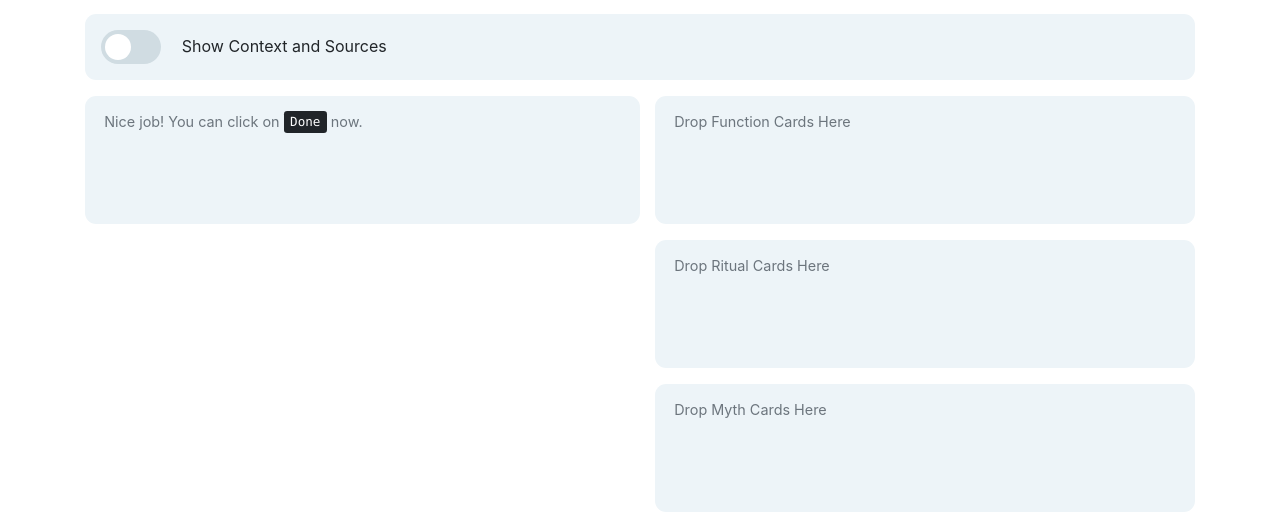
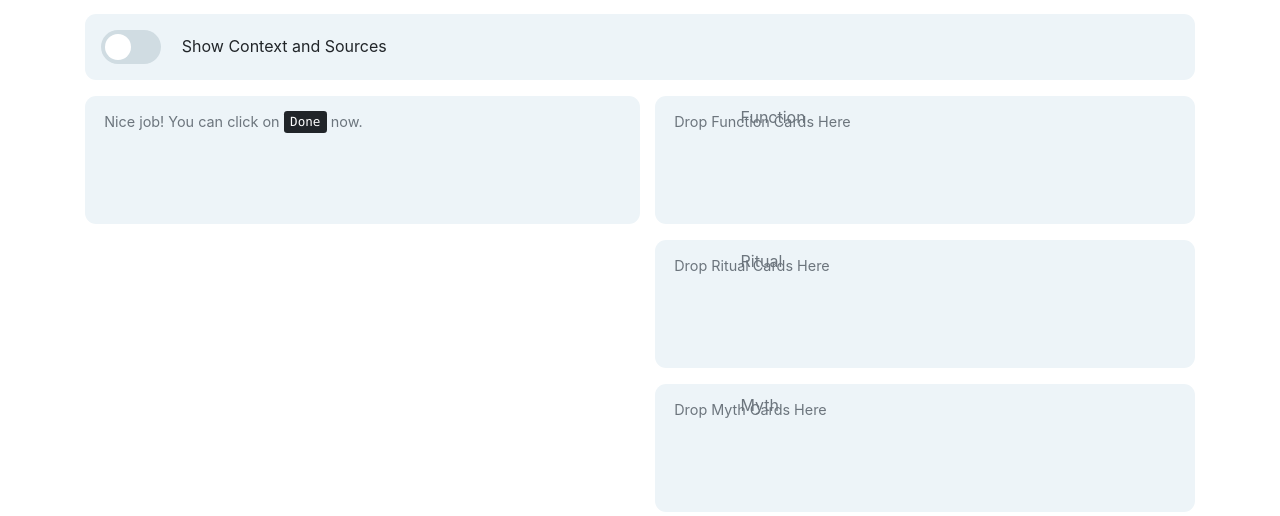
Before and after one commit to megagustav/DfM-Content, a PHP site: page /survey2/index.php in a window 1280 px wide. Shown: the part 1123-1639 px from the top of the page. Run offline with PHP 8.4, Linux system fonts and the light colour scheme; some libraries are stand-ins or nearby versions.

Commit message:
added labels to sorting boxes

```diff
--- a/survey2/index.php
+++ b/survey2/index.php
@@ -46,14 +46,17 @@
 
             <div class="col-md-6">
               <ol class="sorting function" id="submit">
+                <span class="label text-muted">Function</span>
                 <p class="background text-muted">Drop Function Cards Here</p>
               </ol>
 
               <ol class="sorting ritual" id="submit">
+                <span class="label text-muted">Ritual</span>
                 <p class="background text-muted">Drop Ritual Cards Here</p>
               </ol>
 
               <ol class="sorting myth" id="submit">
+                <span class="label text-muted">Myth</span>
                 <p class="background text-muted">Drop Myth Cards Here</p>
               </ol>
             </div>
```
